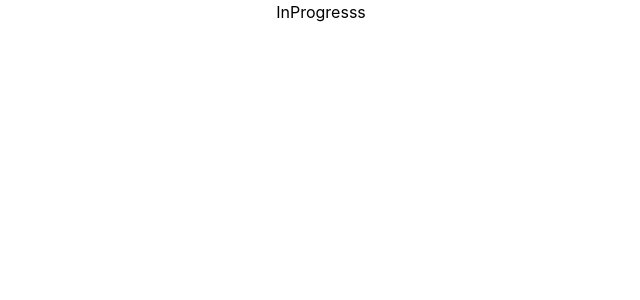
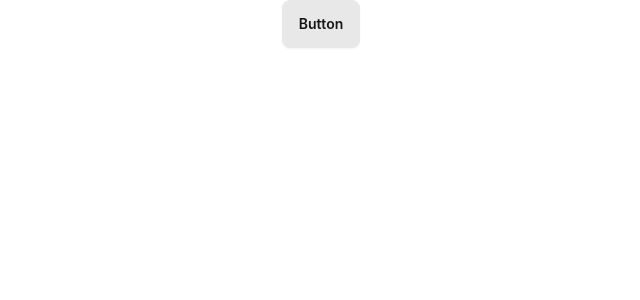
Before and after one commit to ashrafdevx/chat_app, a React (Create React App) app in the folder frontend/: page / in a window 1280 px wide. Shown: the top 300 px of the page, without its empty margins (319-959 px from the left). Built offline with nearby package versions, Linux system fonts and the light colour scheme.

Commit message:
Fronend Theme Aded
Fronend Theme Aded

```diff
--- a/frontend/package.json
+++ b/frontend/package.json
@@ -38,6 +38,7 @@
   },
   "devDependencies": {
     "autoprefixer": "^10.4.20",
+    "daisyui": "^4.12.13",
     "postcss": "^8.4.47",
     "tailwindcss": "^3.4.13"
   }
--- a/frontend/public/index.html
+++ b/frontend/public/index.html
@@ -2,19 +2,19 @@
 <html lang="en">
   <head>
     <meta charset="utf-8" />
-    <link rel="icon" href="%PUBLIC_URL%/favicon.ico" />
+    <!-- <link rel="icon" href="%PUBLIC_URL%/favicon.ico" /> -->
     <meta name="viewport" content="width=device-width, initial-scale=1" />
     <meta name="theme-color" content="#000000" />
     <meta
       name="description"
       content="Web site created using create-react-app"
     />
-    <link rel="apple-touch-icon" href="%PUBLIC_URL%/logo192.png" />
+    <!-- <link rel="apple-touch-icon" href="%PUBLIC_URL%/logo192.png" /> -->
     <!--
       manifest.json provides metadata used when your web app is installed on a
       user's mobile device or desktop. See https://developers.google.com/web/fundamentals/web-app-manifest/
     -->
-    <link rel="manifest" href="%PUBLIC_URL%/manifest.json" />
+    <!-- <link rel="manifest" href="%PUBLIC_URL%/manifest.json" /> -->
     <!--
       Notice the use of %PUBLIC_URL% in the tags above.
       It will be replaced with the URL of the `public` folder during the build.
@@ -27,7 +27,7 @@
     <title>React App</title>
   </head>
   <body>
-    <noscript>You need to enable JavaScript to run this app.</noscript>
+    <!-- <noscript>You need to enable JavaScript to run this app.</noscript> -->
     <div id="root"></div>
     <!--
       This HTML file is a template.
--- a/frontend/src/App.js
+++ b/frontend/src/App.js
@@ -1,7 +1,11 @@
 import "./App.css";
 
 function App() {
-  return <div className="App">InProgresss</div>;
+  return (
+    <div className="App">
+      <button className="btn">Button</button>
+    </div>
+  );
 }
 
 export default App;
--- a/frontend/tailwind.config.js
+++ b/frontend/tailwind.config.js
@@ -1,11 +1,26 @@
 module.exports = {
   purge: ["./src/**/*.{js,jsx,ts,tsx}", "./public/index.html"],
   darkMode: false, // or 'media' or 'class'
-  theme: {
-    extend: {},
+
+  daisyui: {
+    themes: [
+      {
+        whiteTheme: {
+          primary: "#ffffff", // White primary color
+          secondary: "#f0f0f0", // Light gray for secondary
+          accent: "#e0e0e0", // Lighter accent
+          neutral: "#d4d4d4", // Neutral color
+          "base-100": "#ffffff", // Base background as white
+          info: "#a8a8a8", // Info color
+          success: "#8dc891", // Light green success
+          warning: "#ffc107", // Light yellow warning
+          error: "#ff6b6b", // Light red error
+        },
+      },
+    ],
   },
   variants: {
     extend: {},
   },
-  plugins: [],
+  plugins: [require("daisyui")],
 };
```
Also changed, not shown: 13 other files (tests, documents, lock files or other folders).
